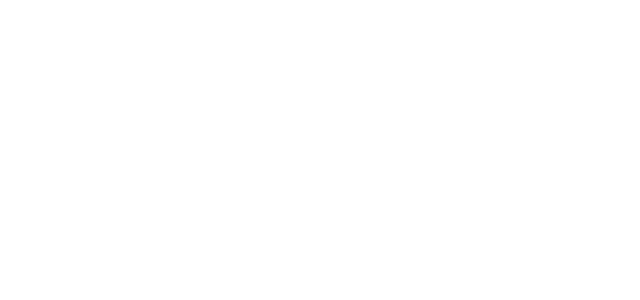
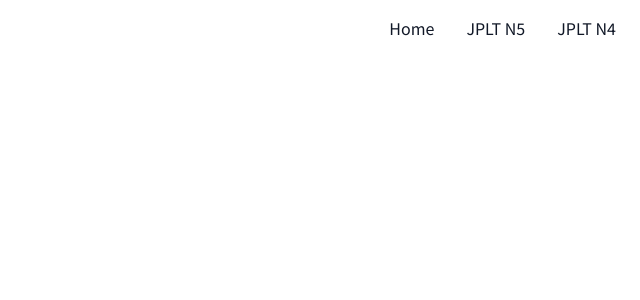
Before and after one commit to Sigmabond01/Kiban, a React (Vite) app in the folder Kiban/: page /About in a window 1280 px wide. Before the commit this address had no page. Shown: the top 300 px of the page, without its empty margins (640-1280 px from the left). Built offline with nearby package versions, Linux system fonts and the light colour scheme.

Commit message:
added explore now section

```diff
--- a/Kiban/src/Layout/Header.jsx
+++ b/Kiban/src/Layout/Header.jsx
@@ -7,9 +7,7 @@ function Header() {
       <div className="flex justify-between items-center">
         <BubbleChamberLogo />
         <nav className="ml-auto space-x-8 font-Noto Sans JP">
-          <Link to="/" className="hover:underline">Home</Link>
-          <Link to="/JPLT/N5" className="hover:underline">JPLT N5</Link>
-          <Link to="/JPLT/N4" className="hover:underline">JPLT N4</Link>
+          <Link to="/About" className="hover:underline">Explore Here</Link>
         </nav>
       </div>
     </header>
--- /dev/null
+++ b/Kiban/src/components/AboutButton.jsx
@@ -0,0 +1,15 @@
+import { useNavigate } from "react-router-dom";
+
+function AboutButton() {
+    const navigate = useNavigate();
+
+    return (
+
+	<button onClick={() => navigate("/About")}
+    className="px-6 py-2 bg-blue-500 text-white rounded hover:bg-blue-600 transition-colors">
+        Start Here!
+    </button>
+    );
+}
+
+export default AboutButton;
--- a/Kiban/src/components/Hero.jsx
+++ b/Kiban/src/components/Hero.jsx
@@ -1,3 +1,5 @@
+import AboutButton from "./AboutButton";
+
 const Hero = () => {
   return (
     <div className="bg-[url('/src/assets/background1.png')] bg-cover bg-center h-screen w-screen overflow-hidden">
@@ -6,10 +8,10 @@ const Hero = () => {
           KIBAN
         </h1>
         <h2 className="text-6xl mt-2 flex justify-center items-center font-noto font-bold text-slate-700"> 起盤 </h2>
-        <p className='flex justify-center items-center text-white text-3xl mt-4 mb-2 text-white pt-20'>
+        <p className='flex justify-center items-center text-3xl mt-4 mb-2 text-white pt-20'>
           Learn Japanese from the foundation up.
         </p>
-        <p className='flex justify-center items-center text-white text-3xl mt-4 mb-2 text-white font-bold'>
+        <p className='flex justify-center items-center text-3xl mt-4 mb-2 text-white font-bold'>
           基礎から日本語を築き上げよう。
         </p>
       </div>
--- a/Kiban/src/components/PublicLayout.jsx
+++ b/Kiban/src/components/PublicLayout.jsx
@@ -1,5 +1,5 @@
 import { Outlet } from "react-router-dom";
-import Header from "../Layout/header";
+import Header from "../Layout/Header";
 
 const PublicLayout = () => (
   <div>
--- /dev/null
+++ b/Kiban/src/features/About/AboutSection.jsx
@@ -0,0 +1,17 @@
+import { Link } from "react-router-dom";
+
+function AboutSection() {
+  return (
+    <header className="w-full px-6 py-4 bg-transparent absolute top-0 left-0 z-50 text-gray-900">
+      <div className="flex justify-between items-center">
+        <nav className="ml-auto space-x-8 font-Noto Sans JP">
+            <Link to="/" className="hover:underline">Home</Link>
+            <Link to="/About/N5" className="hover:underline">JPLT N5</Link>
+            <Link to="/About/N4" className="hover:underline">JPLT N4</Link>
+        </nav>
+      </div>
+    </header>
+  );
+}
+
+export default AboutSection;
--- a/Kiban/src/routes/AppRoutes.jsx
+++ b/Kiban/src/routes/AppRoutes.jsx
@@ -4,6 +4,8 @@ import LevelN4 from "../features/N4/LevelN4";
 import Hero from "../components/Hero";
 import PublicLayout from "../components/PublicLayout";
 import DashboardLayout from "../components/DashboardLayout";
+import AboutSection from "../features/About/AboutSection";
+import { Outlet } from "react-router-dom";
 
 const AppRoutes = () => {
   return (
@@ -13,8 +15,9 @@ const AppRoutes = () => {
       </Route>
 
       <Route element={<DashboardLayout />}>
-    <Route path="/JPLT/N5" element={<LevelN5 />} />
-    <Route path="/JPLT/N4" element={<LevelN4 />} />
+        <Route path="/About" element={<AboutSection />} />
+        <Route path="/About/N5" element={<LevelN5 />} />
+        <Route path="/About/N4" element={<LevelN4 />} />
       </Route>
     </Routes>
   );
```
Lines whose indentation alone changed are shown as unchanged.
